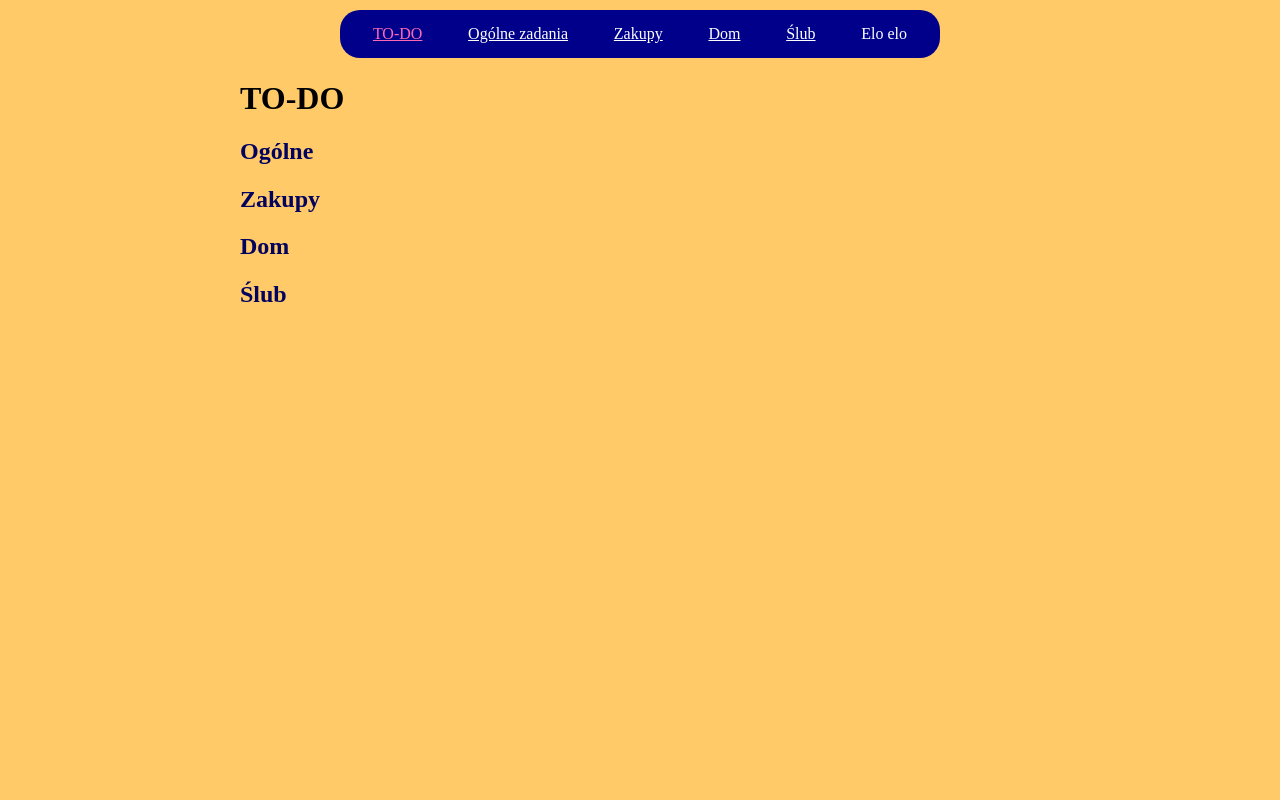
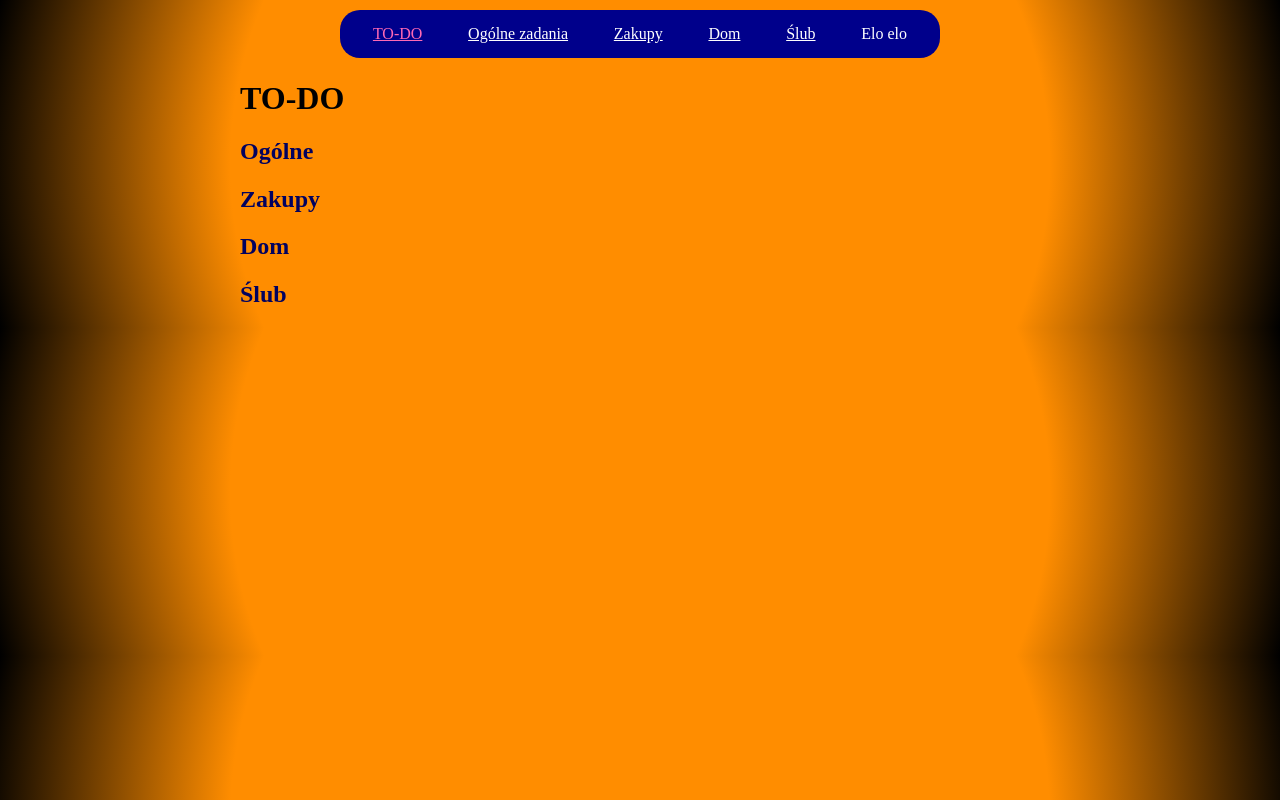
Before and after one commit to tomaszfryze/homepage, a plain HTML site: page index.html in a window 1280 px wide. Drawn offline with Linux system fonts and the light colour scheme.

Commit message:
gradient background

```diff
--- a/style.css
+++ b/style.css
@@ -7,7 +7,7 @@ html {
 }
 
 body {
-  background: rgb(255, 202, 103);
+  background: radial-gradient(circle, rgba(255,141,0,1) 62%, rgba(0,0,0,1) 100%);
 }
 h3 {
   color: #1460aa;
```
